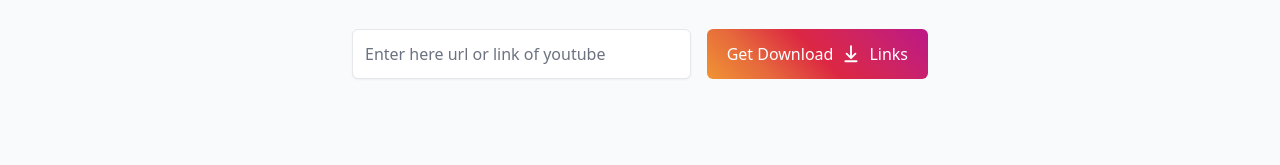
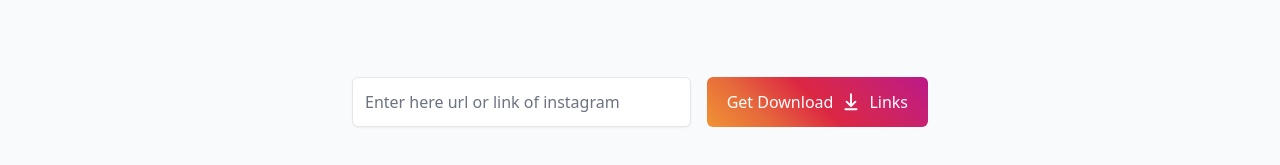
Before and after one commit to RahulMainwal/avdl, a website: page public/instagram.html in a window 1280 px wide. Shown: the part 321-486 px from the top of the page. Drawn offline with nearby package versions, Linux system fonts and the light colour scheme.

Commit message:
first commit

```diff
--- a/public/instagram.html
+++ b/public/instagram.html
@@ -3,7 +3,7 @@
   <head>
     <meta charset="utf-8" />
     <meta http-equiv="X-UA-Compatible" content="IE=edge" />
-    <title>YTDLR</title>
+    <title>Instagram</title>
     <meta name="viewport" content="width=device-width, initial-scale=1" />
     <meta name="image" property="og:image" content="https://www.codester.com/static/uploads/items/000/031/31701/icon.png">
     <link rel="icon" href=https://www.codester.com/static/uploads/items/000/031/31701/icon.png">
@@ -35,7 +35,7 @@
           <img src="https://cdn.svgporn.com/logos/instagram.svg" width="100%" />
         </div>
 
-        <div class="mx-auto mt-8 max-w-xl">
+        <div class="mx-auto mt-8 lg:mt-20 max-w-xl">
           <div class="sm:flex sm:gap-4">
             <div class="sm:flex-1">
               <label for="email" class="sr-only">Url/Link of instagram</label>
@@ -43,7 +43,7 @@
               <input
                 id="url-input"
                 type="text"
-                placeholder="Enter here url or link of youtube"
+                placeholder="Enter here url or link of instagram"
                 class="w-full rounded-md border-gray-200 bg-white p-3 text-gray-700 shadow-sm transition focus:border-white focus:outline-none focus:ring focus:ring-yellow-400"
               />
             </div>
```
Also changed, not shown: public/index.html (+1 -1 lines).
